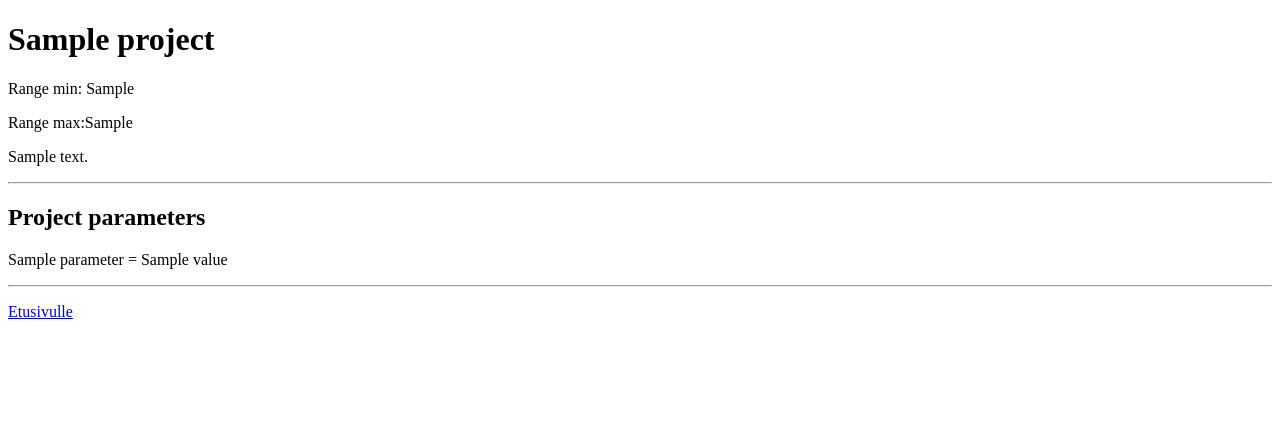
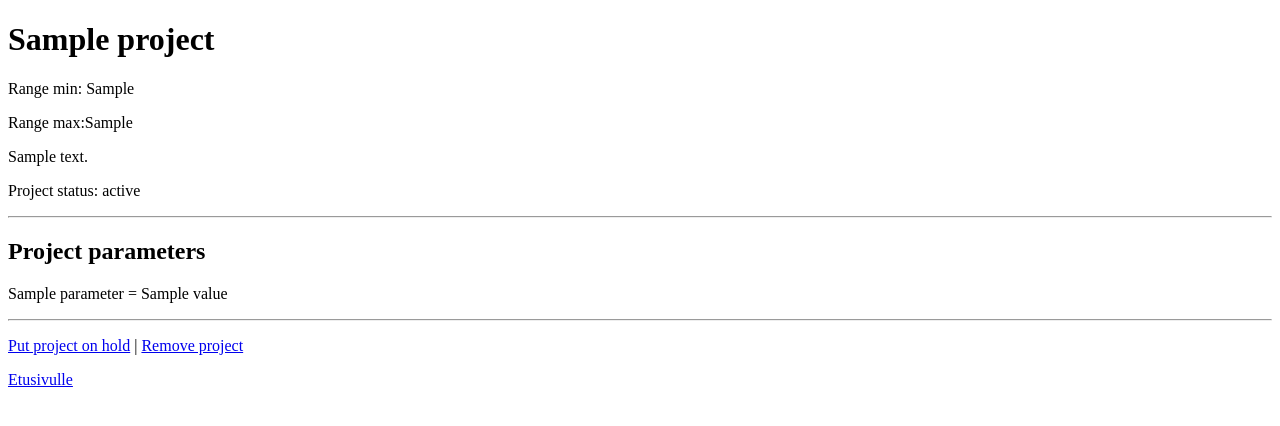
Before and after one commit to nuuttikuosa/laskentaprojektien-hallinta, a Flask app: template templates/project.html in a window 1280 px wide. Shown: the top 426 px of the page. Run offline with Flask 3, Linux system fonts and the light colour scheme; the visitor is signed in with stand-in values (Sample User, id 1); the template is opened without the code that fills it: most values are stand-ins (such as "Sample title", 1, 10 or a date in 2020).

Commit message:
added project removal

```diff
--- a/app.py
+++ b/app.py
@@ -8,7 +8,8 @@ app.secret_key = config.secret_key
 
 @app.route("/")
 def index():
-    return render_template("index.html")
+    project_list = projects.get_projects()
+    return render_template("index.html", projects=project_list)
 
 @app.route("/project/<int:project_id>")
 def show_project(project_id):
@@ -20,6 +21,18 @@ def show_project(project_id):
     print(project_parameters[0][0],project_parameters[0][1])
 
     return render_template("project.html", project=project, project_parameters = project_parameters)
+
+@app.route("/remove/<int:project_id>", methods=["GET", "POST"])
+def remove_message(project_id):
+    project = projects.get_project(project_id)
+
+    if request.method == "GET":
+        return render_template("remove.html", project=project)
+
+    if request.method == "POST":
+        if "continue" in request.form:
+            projects.remove_project(project["id"])
+        return redirect("/project/" + str(project["id"]))
 
 @app.route("/new_project", methods=["GET", "POST"])
 def new_project():
--- a/schema.sql
+++ b/schema.sql
@@ -24,7 +24,8 @@ CREATE TABLE projects (
     description TEXT,
     range_min INTEGER,
     range_max INTEGER,
-    user_id INTEGER REFERENCES users
+    user_id INTEGER REFERENCES users,
+    status_id INTEGER REFERENCES project_statuses
 );
 
 CREATE TABLE project_parameters (
--- a/templates/project.html
+++ b/templates/project.html
@@ -16,7 +16,9 @@
     <p>
       {{ project.description }}
     </p>
-
+     <p>
+      Project status: {{ project.status }}
+    </p>
     <hr />
     <h2>Project parameters</h2>
     {% for parameter in project_parameters %}
@@ -25,6 +27,14 @@
       </p>
     {% endfor %}
     <hr />
+    {% if project.user_id == session.user_id %}
+      <p>
+        {% if project.status != 'Deleted' %}
+          <a href="/hold/{{ project.id }}">Put project on hold</a> |
+          <a href="/remove/{{ project.id }}">Remove project</a>
+        {% endif %}
+     </p>
+    {% endif %}
 
     <p>
       <a href="/">Etusivulle</a>
```
Also changed, not shown: projects.py (+18 -3 lines), templates/index.html (+10 -0 lines), templates/remove.html (added, +20 -0 lines).
